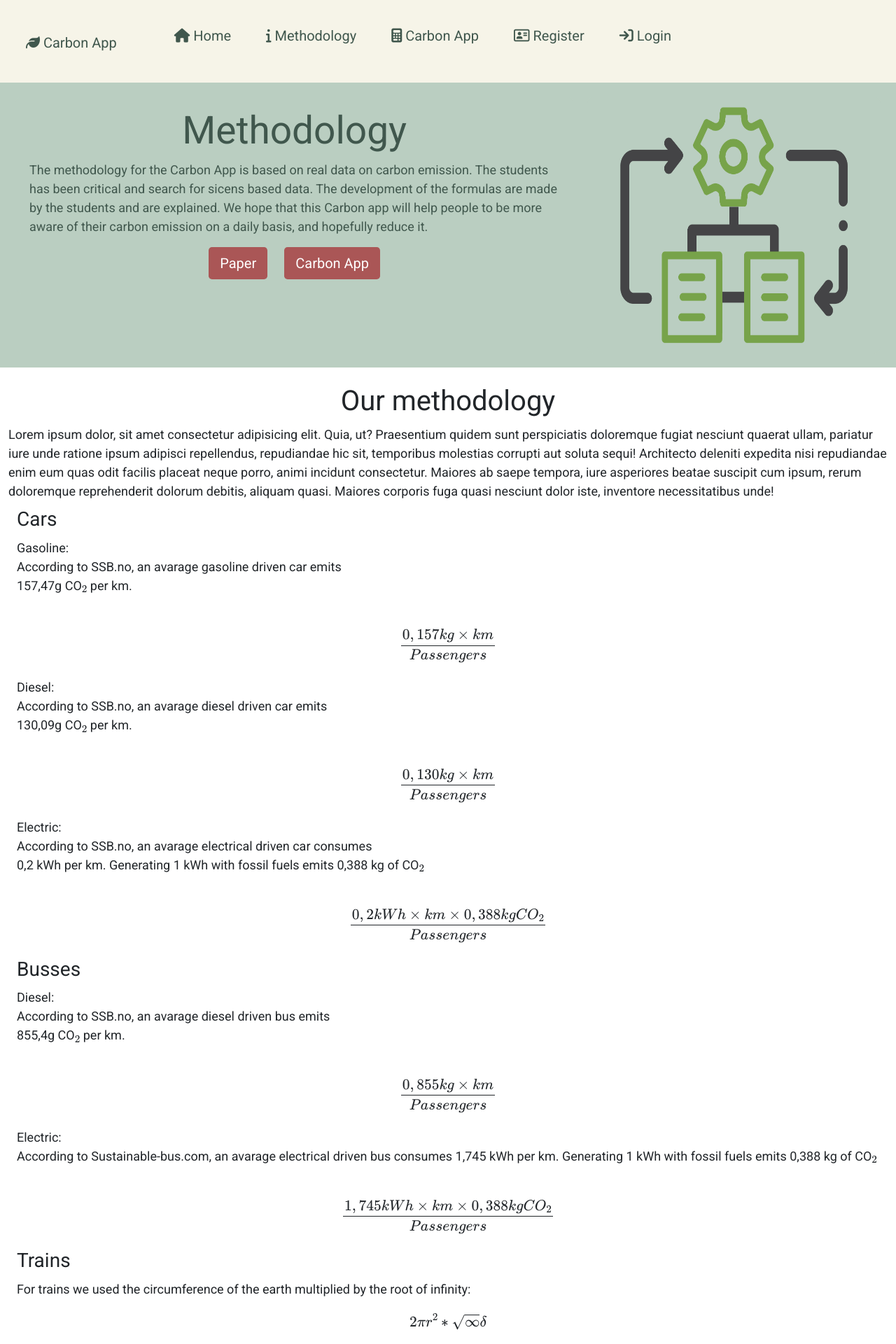
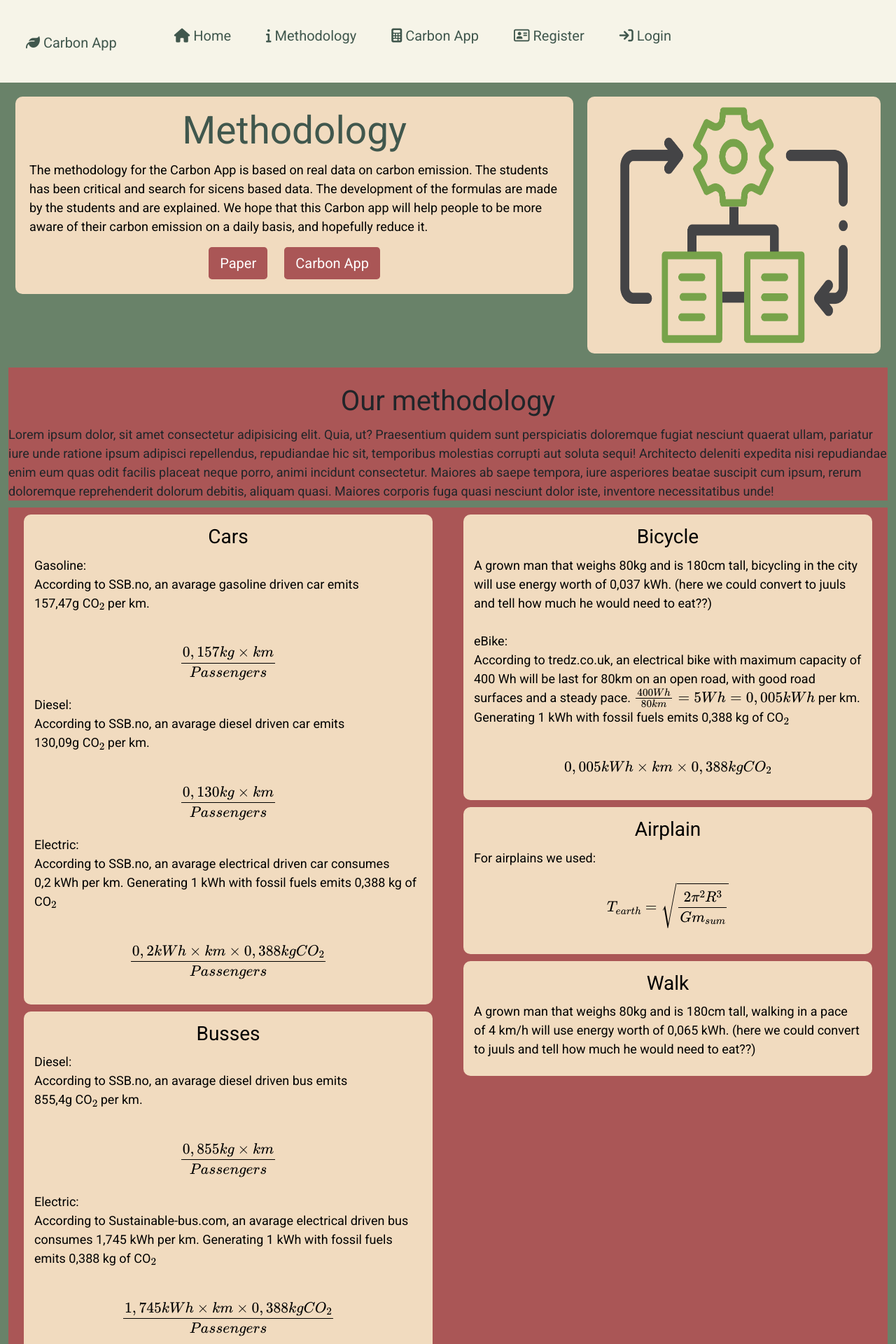
Before and after one commit to Andrei-Cos/Carbon_App_Grp1, a Flask app: page /methodology in a window 1280 px wide. Shown: the top 1920 px of the page at 70% size. Run offline with Flask 2, Linux system fonts and the light colour scheme; some libraries are stand-ins or nearby versions.

Commit message:
Update methodology.css

```diff
--- a/capp/static/methodology.css
+++ b/capp/static/methodology.css
@@ -20,17 +20,17 @@ p {
   }
   /* Section header */
   .section_header_methodology {
-    background-color:#BACEC1;
+    background-color:#698269;
   }
   .header {
     display: flex;
     align-items: start;
-    background: #BACEC1;
+    background: #698269;
   }
   .header .box {
     flex: 1;
-    background: #BACEC1;
-    color: #40574D;
+    background: #f1dbbf;
+    color: #000;
     border-radius: 10px;
     margin: 20px 10px;
     padding: 15px 20px;
@@ -51,7 +51,7 @@ p {
     flex-wrap:wrap;
   }
   .container_buttons_links_header a:hover {
-    color: #BACEC1;
+    color: #2a4359;
   }
   .container_buttons_links_header btn {
     width: 100px;
@@ -68,18 +68,18 @@ p {
   }
 
   /* Section methodology */
-  .section_body_methodology {
-    background-color:#F6F4E8;
+  .section_transports{
+    background-color:#698269;
   }
-  .methodology {
+  .transports{
     display: flex;
     align-items: start;
-    background: #F6F4E8;
+    background: #aa5656;
   }
   /* Table with one column */
-  .methodology .box_table1 {
+  .transports .box {
     flex: 1;
-    background: #BACEC1;
+    background: #f1dbbf;
     color: black;
     border-radius: 10px;
     margin: 10px 10px 10px 10px;
@@ -88,21 +88,21 @@ p {
     align-items: center;
     justify-content: center;
   }
-  .methodology .box_table1:nth-of-type(1) {
+  .transports .box_table1:nth-of-type(1) {
     flex-grow:1;
-    background: #F6F4E8;
+    background: #aa5656;
   }
-  .methodology .box_table1:nth-of-type(2) {
+  .transports .box_table1:nth-of-type(2) {
     flex-grow:4;
   }
-  .methodology .box_table1:nth-of-type(3) {
+  .transports .box_table1:nth-of-type(3) {
     flex-grow:1;
-    background: #F6F4E8;
+    background: #aa5656;
   }
   /* Table with two columns */
-  .methodology .box_table2 {
+  .transports .box2 {
     flex: 1;
-    background: #BACEC1;
+    background: #f1dbbf;
     color: black;
     border-radius: 10px;
     margin: 10px 10px 10px 10px;
@@ -111,13 +111,13 @@ p {
     align-items: center;
     justify-content: center;
   }
-  .methodology .box_table2:nth-of-type(1) {
+  .transports .box_table2:nth-of-type(1) {
     flex-grow:1;
-    background: #BACEC1;
+    background: #f1dbbf;
   }
-  .methodology .box_table2:nth-of-type(2) {
+  .transports .box_table2:nth-of-type(2) {
     flex-grow:1;
-    background: #BACEC1;
+    background: #f1dbbf;
   }
 
 
@@ -125,7 +125,7 @@ p {
     .header {
       flex-direction: column;
     }
-    .methodology {
+    .transports {
       flex-direction: column;
     }
   }
```
